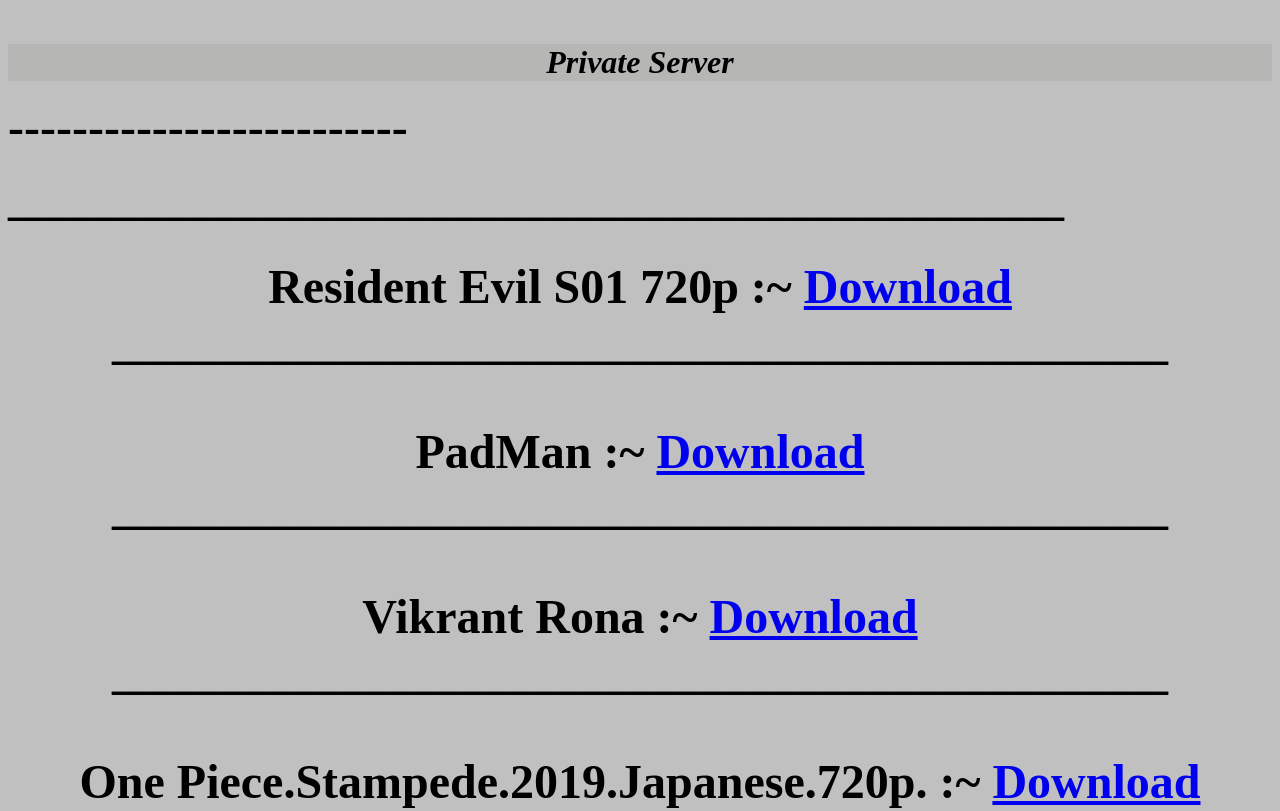
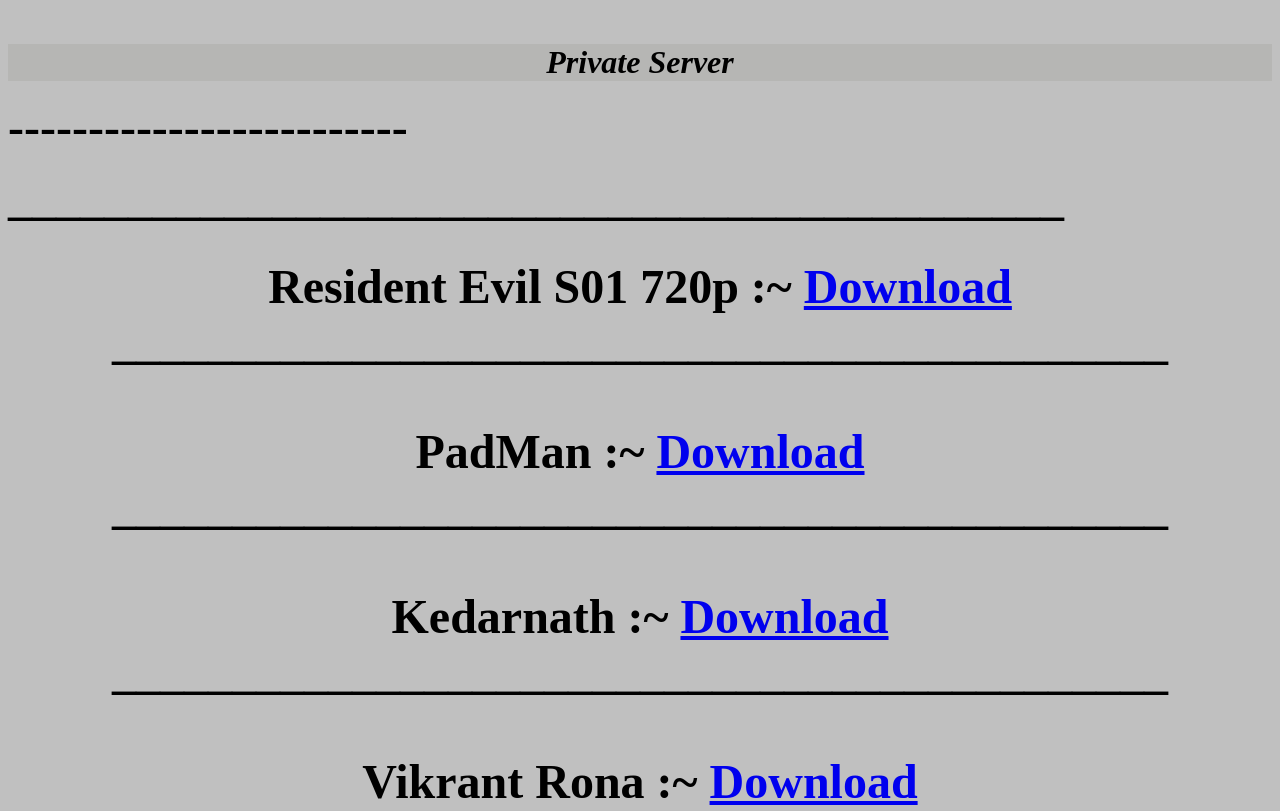
Before and after one commit to downloadasap/DownLoad-Fast, a plain HTML site: page index.html in a window 1280 px wide. Shown: the top 811 px of the page. Drawn offline with Linux system fonts and the light colour scheme.

Commit message:
Update index.html

```diff
--- a/index.html
+++ b/index.html
@@ -38,6 +38,14 @@ ____________________________________________
 
 PadMan :~ <a href="
 https://drive.google.com/file/d/1s8lckjKN5NBYb6lQYucXPbt8EjplHKgO/view?usp=drivesdk
+"> Download</a>
+<br>
+____________________________________________
+<br>
+<br>
+
+Kedarnath :~ <a href="
+https://lucky-hall-982b.ladixe1511.workers.dev/i3qNysWdTSGMvv5ZUPs0ZKFdqB3znMA6lKTrTxyO/gd2.botworker.xyz/Kedarnath.1080p.HDRip.themoviesflix.in.mkv
 "> Download</a>
 <br>
 ____________________________________________
```
